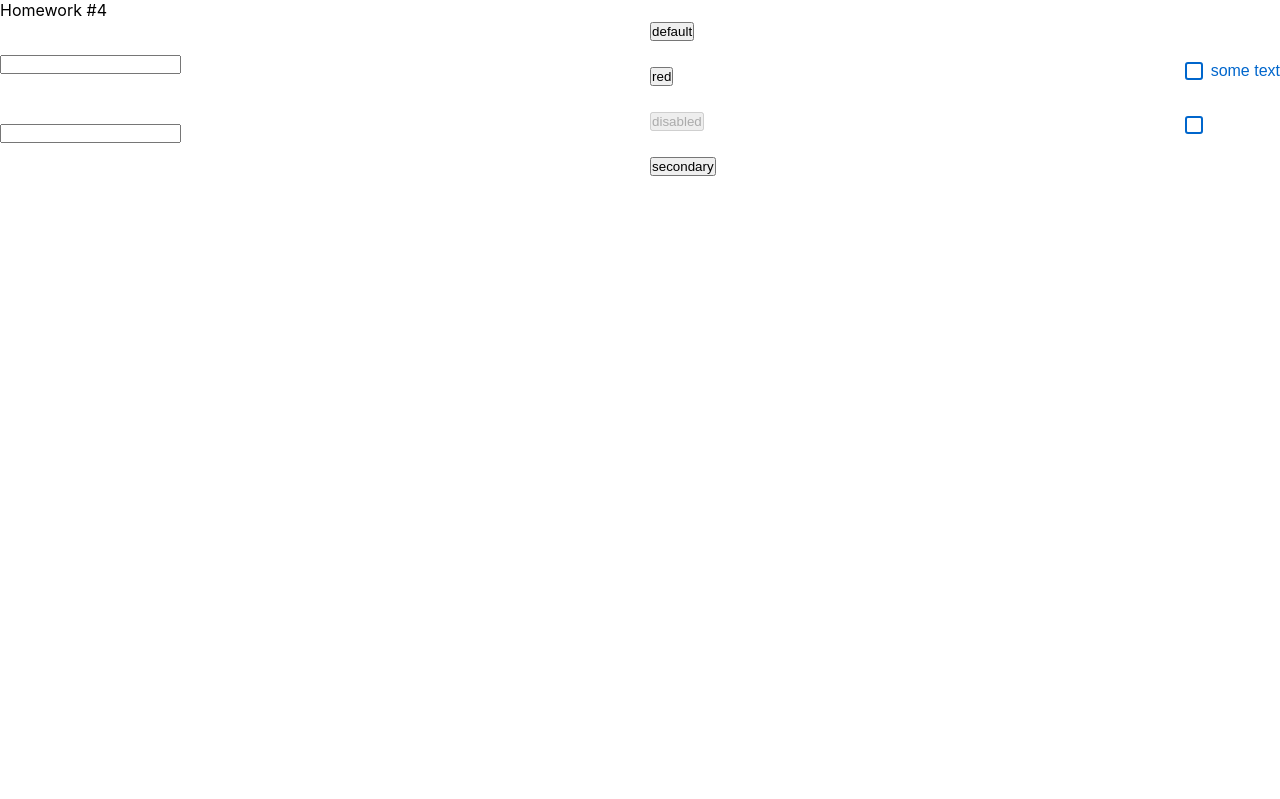
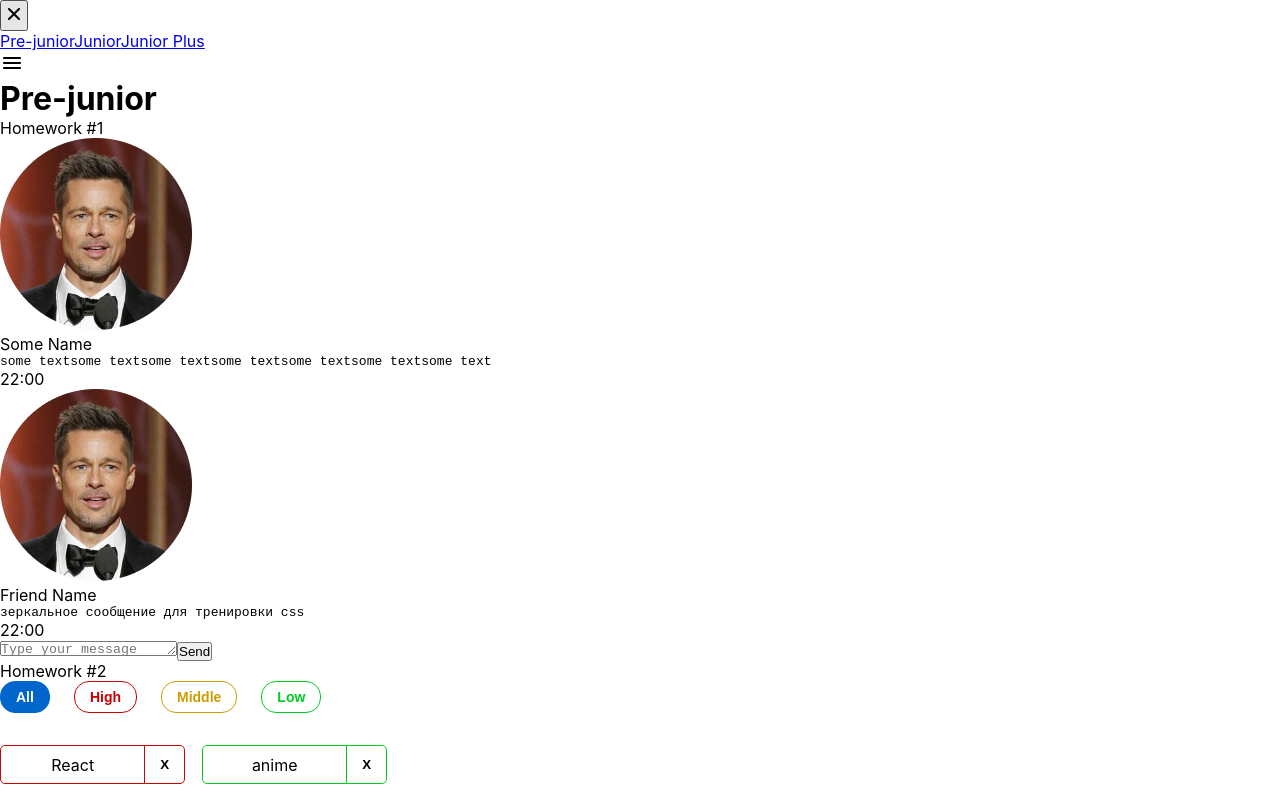
Before and after one commit to MaratMN/hws2, a React (Create React App) app: page /#/pre-junior in a window 1280 px wide. Shown: the top 799 px of the page. Built offline with nearby package versions, Linux system fonts and the light colour scheme.

Commit message:
try to complete HW05

```diff
--- a/src/s1-main/App.tsx
+++ b/src/s1-main/App.tsx
@@ -4,6 +4,7 @@
 import HW2 from "../s2-homeworks/hw02/HW2";
 import HW3 from "../s2-homeworks/hw03/HW3";
 import HW4 from "../s2-homeworks/hw04/HW4";
+import HW5 from "../s2-homeworks/hw05/HW5";
 
 function App() {
     return (
@@ -12,10 +13,10 @@
             {/*раскомментировать по ходу выполнения*/}
             {/*<HW2/>*/}
             {/*<HW3/>*/}
-            <HW4/>
+            {/*<HW4/>*/}
 
             {/*при выполнении дз 5 и более - закомментировать здесь дз 1-4, так как они есть внутри дз 5*/}
-            {/*<HW5/>*/}
+            <HW5/>
         </div>
     )
 }
--- a/src/s2-homeworks/hw05/Pages.tsx
+++ b/src/s2-homeworks/hw05/Pages.tsx
@@ -18,15 +18,15 @@
             <Routes>
                 {/*роутинг будут писать студенты*/}
                 {/*в начале мы попадаем на страницу '/' и переходим сразу на страницу /pre-junior*/}
-                {/*<Route ...*/}
+                {<Route  path={'/'} element={<Navigate to={'pre-junior'} />}/>}
 
                 {/*роуты для /pre-junior, /junior, /junior-plus*/}
-                {/*<Route ...*/}
-                {/*<Route ...*/}
-                {/*<Route ...*/}
+                {<Route path={'/pre-junior'} element={<PreJunior />} />}
+                {<Route path={'/junior'} element={<Junior />} />}
+                {<Route path={'/junior-plus'} element={<JuniorPlus />} />}
 
                 {/*роут для несуществующей страницы должен отрисовать <Error404 />*/}
-                {/*<Route ...*/}
+                {<Route path={'./pages/Error404'} element={<Error404 />} />}
             </Routes>
         </div>
     )
--- a/src/s2-homeworks/hw05/sidebar/Sidebar.tsx
+++ b/src/s2-homeworks/hw05/sidebar/Sidebar.tsx
@@ -32,6 +32,7 @@
                         to={PATH.PRE_JUNIOR}
                         onClick={handleClose}
                         // className={...} // делает студент
+                        className={({isActive}) =>(isActive? s.nav : '')} // делает студент
                     >
                         Pre-junior
                     </NavLink>
@@ -40,6 +41,7 @@
                         to={PATH.JUNIOR}
                         onClick={handleClose}
                         // className={...} // делает студент
+                        className={({isActive}) =>(isActive? s.nav : '')} // делает студент
                     >
                         Junior
                     </NavLink>
@@ -48,6 +50,7 @@
                         to={PATH.JUNIOR_PLUS}
                         onClick={handleClose}
                         // className={...} // делает студент
+                        className={({isActive}) =>(isActive? s.nav : '')} // делает студент
                     >
                         Junior Plus
                     </NavLink>
```
